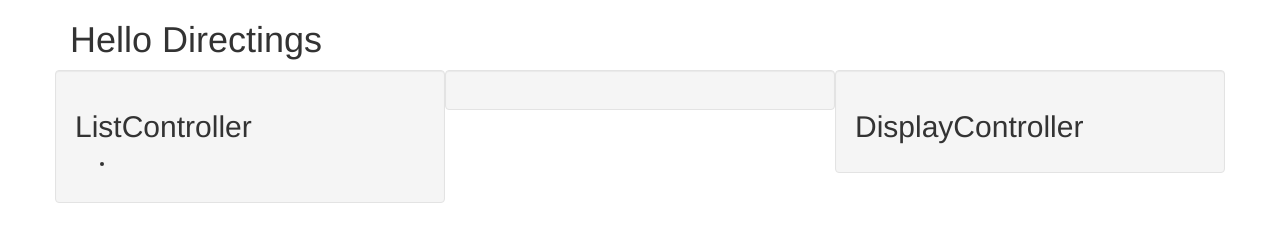
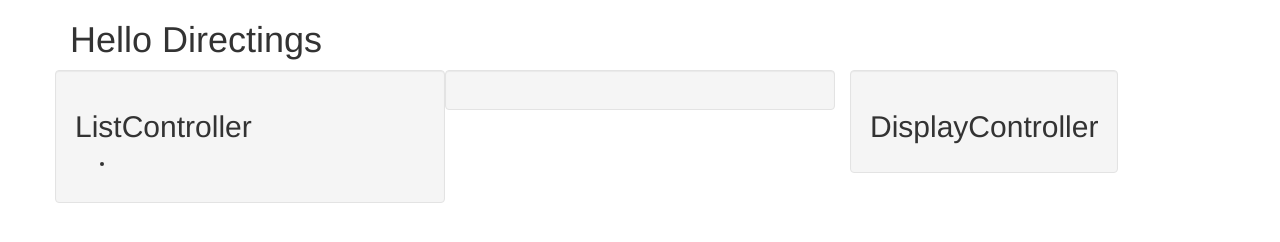
Before and after one commit to dominickp/Week-11, a website: page src/index.html in a window 1280 px wide. Drawn offline with nearby package versions, Linux system fonts and the light colour scheme; files that its build step writes are made by us from their sources.

Commit message:
fixing the display position

```diff
--- a/src/css/styles.css
+++ b/src/css/styles.css
@@ -10,3 +10,6 @@
   background-color: green;
   color: white;
 }
+.display {
+  position: fixed;
+}
--- a/src/index.html
+++ b/src/index.html
@@ -23,9 +23,11 @@
 
       <post-list class="well col-md-4"></post-list>
 
-      <div class="well col-md-4" ng-controller="DisplayController as dc">
-        <h2>DisplayController</h2>
-        <post-display post="dc.posts.current" body="true"></post-display>
+      <div class="col-md-4" ng-controller="DisplayController as dc">
+        <div class="well display">
+          <h2>DisplayController</h2>
+          <post-display post="dc.posts.current" body="true"></post-display>
+        </div>
       </div>
 
     </div>
```
